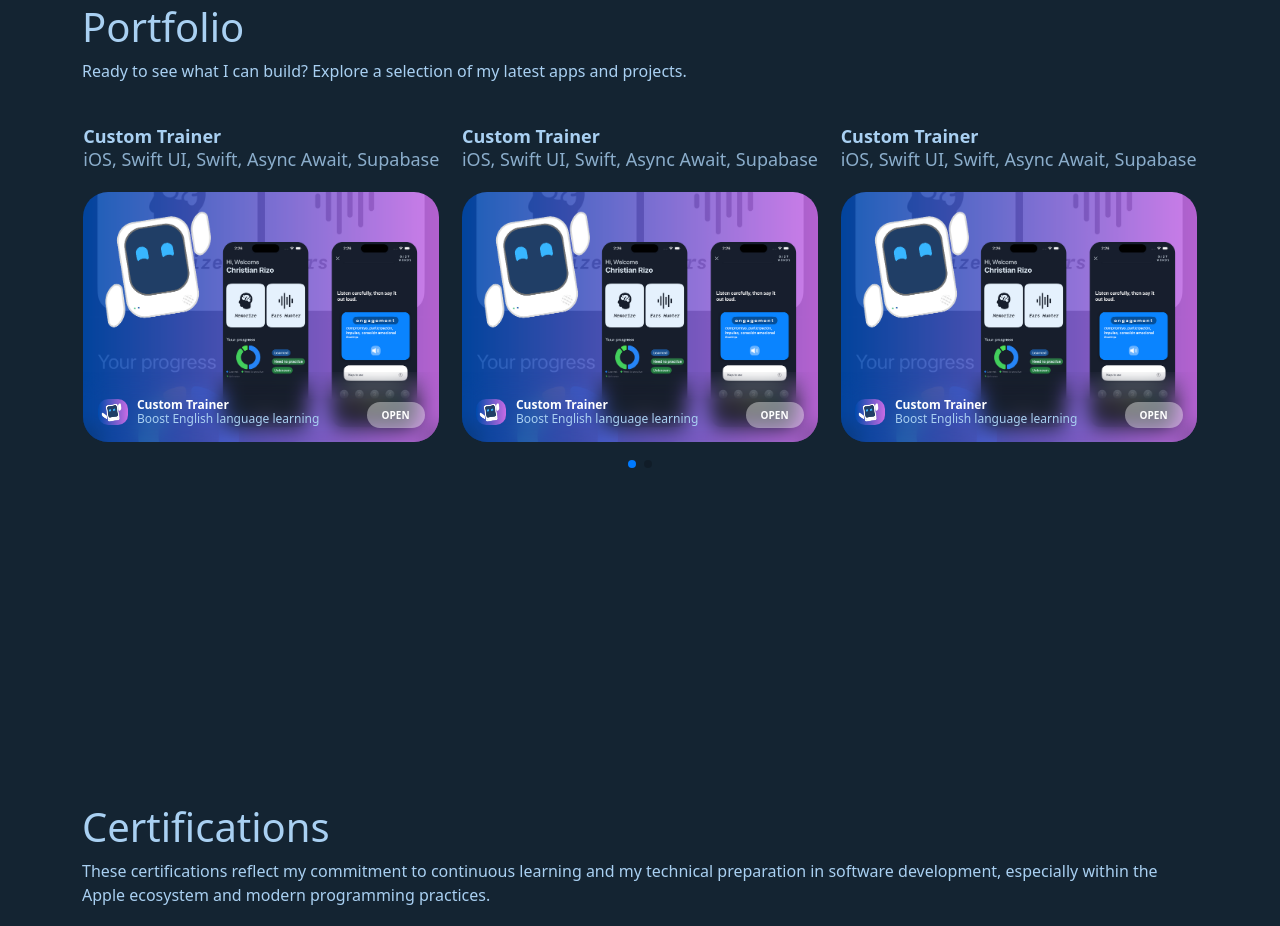
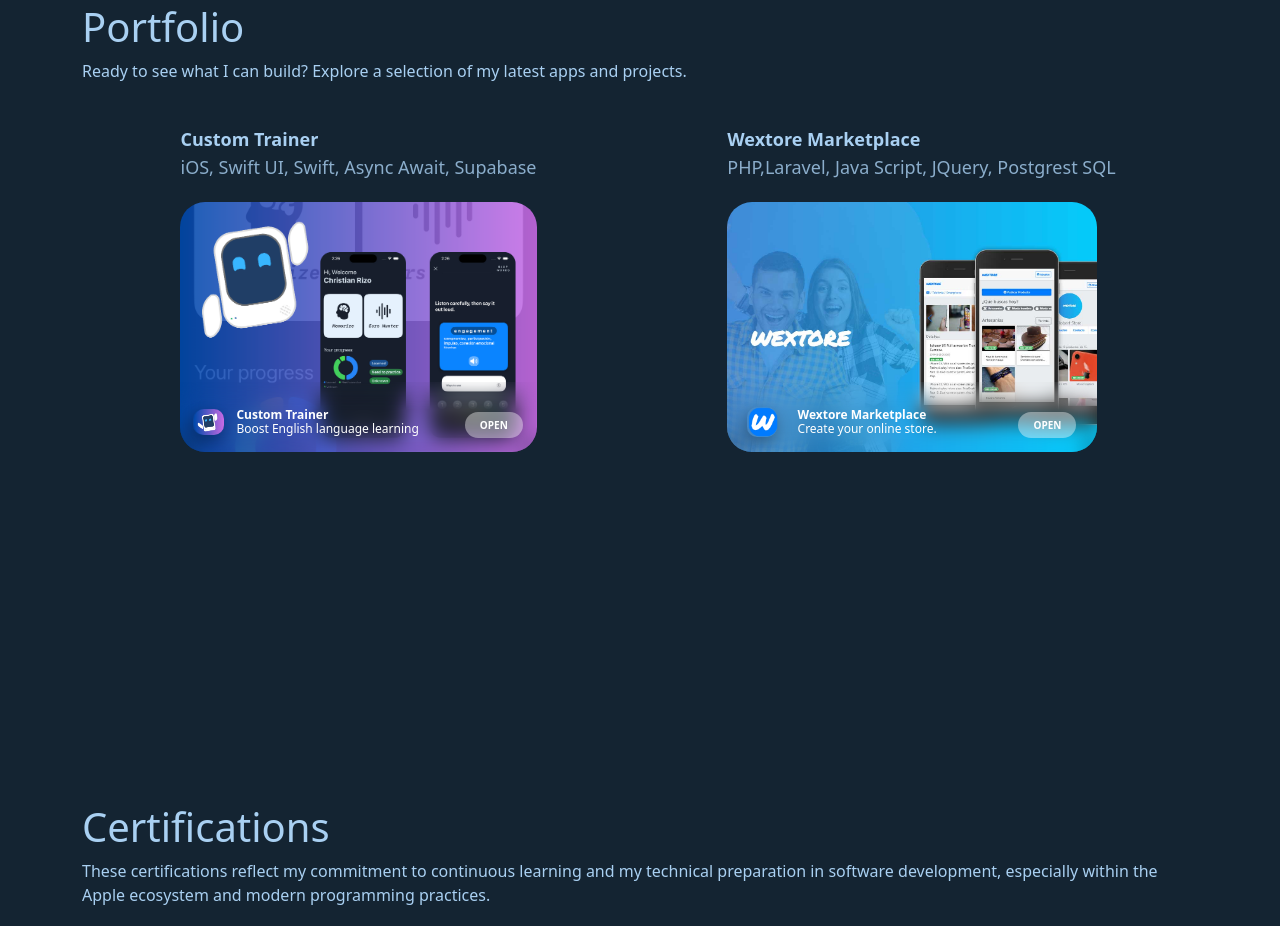
Before and after one commit to AbsApps/portafolio, a website: page index.html in a window 1280 px wide. Shown: the part 1677-2603 px from the top of the page. Drawn offline with nearby package versions, Linux system fonts and the light colour scheme.

Commit message:
Portafolio
portafoliio terminado

```diff
--- a/css/style.scss
+++ b/css/style.scss
@@ -156,14 +156,14 @@
 
         h1,
         h2 {
-            line-height: 15px;
+            line-height: 20px;
             font-size: 18px;
         }
     }
 }
 
 .card-body {
-
+    cursor: pointer;
     max-width: 370px;
     width: 100%;
     height: 250px;
@@ -177,10 +177,15 @@
 
 
     // Manejar la imagen de fondo
-    background-image: url(./../img/MDC01.jpg);
     background-size: cover;
     background-position: center top;
     background-repeat: no-repeat;
+
+    transition: 0.3s;
+    &:hover {
+        opacity: 0.9;
+        height: 265px;
+    }
 
     .detail {
         height: 70px;
@@ -190,6 +195,7 @@
         display: flex;
         flex-direction: row;
         justify-content: space-around;
+        gap: 5px;
 
         /* El degradado transparente se extiende hasta el 30% de la altura del div */
         -webkit-mask-image: linear-gradient(to bottom, transparent -10%, rgb(255, 255, 255) 40%);
@@ -233,7 +239,8 @@
             img {
                 max-width: 30px;
                 border-radius: 10px;
-
+                -webkit-box-shadow: -2px 6px 16px 1px rgba(0, 0, 0, 0.3);
+                box-shadow: -2px 6px 16px 1px rgba(0, 0, 0, 0.3);
             }
 
 
@@ -244,7 +251,7 @@
             h2,
             p {
                 font-size: 12px;
-                color: #ffff;
+                color: #ffff !important;
                 padding: 0px;
                 margin: 0px;
                 line-height: 14px;
@@ -266,6 +273,12 @@
                     border-radius: 20px;
                     padding-top: 6px;
                     padding-bottom: 6px;
+
+                    transition: 0.3s;
+                    &:hover {
+                        background-color: rgba(198, 198, 198, 0.4);
+                        font-size: 11px;
+                    }
                 }
             }
         }
@@ -274,6 +287,9 @@
 
 .card-body--img1 {
     background-image: url(./../img/portfolio/customTrainer/portada.png);
+}
+.card-body--img2 {
+    background-image: url(./../img/portfolio/wextore/landing.jpg);
 }
 
 .swiper.myCardsPictures {
@@ -442,7 +458,8 @@
 }
 .swiper.myPortfolio {
     width: 100%;
-
+    // border: 1px dotted red;
+    height: 380px;
 
     .swiper-slide {
         // border: 1px solid blue;
--- a/index.html
+++ b/index.html
@@ -83,7 +83,7 @@
                 <div class="row d-block d-lg-none">
                     <div class="col-12">
                         <h1>
-                                A great achievement I'm incredibly proud of.
+                            A great achievement I'm incredibly proud of.
                         </h1>
                     </div>
                 </div>
@@ -156,8 +156,8 @@
                                             <div class="card-body card-body--img1">
                                                 <div class="detail">
                                                     <div>
-                                                        <img src="./img/portfolio/customTrainer/logo.png" class="img-fluid"
-                                                            alt="Custom Trainer">
+                                                        <img src="./img/portfolio/customTrainer/logo.png"
+                                                            class="img-fluid" alt="Custom Trainer">
                                                     </div>
                                                     <div>
                                                         <h2>Custom Trainer</h2>
@@ -172,21 +172,22 @@
                                             </div>
                                         </article>
                                     </div>
+
                                     <div class="swiper-slide">
                                         <article class="card-app">
                                             <div class="header">
-                                                <h1>Custom Trainer</h1>
-                                                <h2>iOS, Swift UI, Swift, Async Await, Supabase</h2>
+                                                <h1>Wextore Marketplace</h1>
+                                                <h2>PHP,Laravel, Java Script, JQuery, Postgrest SQL</h2>
                                             </div>
-                                            <div class="card-body card-body--img1">
+                                            <div class="card-body card-body--img2">
                                                 <div class="detail">
                                                     <div>
-                                                        <img src="./img/portfolio/customTrainer/logo.png" class="img-fluid"
-                                                            alt="Custom Trainer">
+                                                        <img src="./img/portfolio/wextore/icon.png" class="img-fluid"
+                                                            alt="Wesxtore markeplace">
                                                     </div>
                                                     <div>
-                                                        <h2>Custom Trainer</h2>
-                                                        <p>Boost English language learning</p>
+                                                        <h2>Wextore Marketplace</h2>
+                                                        <p>Create your online store.</p>
                                                     </div>
                                                     <div>
                                                         <a target="_blank" href="#">
@@ -197,56 +198,9 @@
                                             </div>
                                         </article>
                                     </div>
-                                    <div class="swiper-slide">
-                                        <article class="card-app">
-                                            <div class="header">
-                                                <h1>Custom Trainer</h1>
-                                                <h2>iOS, Swift UI, Swift, Async Await, Supabase</h2>
-                                            </div>
-                                            <div class="card-body card-body--img1">
-                                                <div class="detail">
-                                                    <div>
-                                                        <img src="./img/portfolio/customTrainer/logo.png" class="img-fluid"
-                                                            alt="Custom Trainer">
-                                                    </div>
-                                                    <div>
-                                                        <h2>Custom Trainer</h2>
-                                                        <p>Boost English language learning</p>
-                                                    </div>
-                                                    <div>
-                                                        <a target="_blank" href="#">
-                                                            <span>OPEN</span>
-                                                        </a>
-                                                    </div>
-                                                </div>
-                                            </div>
-                                        </article>
-                                    </div>
-                                    <div class="swiper-slide">
-                                        <article class="card-app">
-                                            <div class="header">
-                                                <h1>Custom Trainer</h1>
-                                                <h2>iOS, Swift UI, Swift, Async Await, Supabase</h2>
-                                            </div>
-                                            <div class="card-body card-body--img1">
-                                                <div class="detail">
-                                                    <div>
-                                                        <img src="./img/portfolio/customTrainer/logo.png" class="img-fluid"
-                                                            alt="Custom Trainer">
-                                                    </div>
-                                                    <div>
-                                                        <h2>Custom Trainer</h2>
-                                                        <p>Boost English language learning</p>
-                                                    </div>
-                                                    <div>
-                                                        <a target="_blank" href="#">
-                                                            <span>OPEN</span>
-                                                        </a>
-                                                    </div>
-                                                </div>
-                                            </div>
-                                        </article>
-                                    </div>
+
+
+
                                 </div>
                                 <div class="swiper-pagination"></div>
                             </div>
--- a/js/script.js
+++ b/js/script.js
@@ -59,10 +59,10 @@
         el: ".swiper-pagination",
         clickable: true,
     },
-    // autoplay: {
-    //     delay: 2500,
-    //     disableOnInteraction: false,
-    // },
+    autoplay: {
+        delay: 3500,
+        disableOnInteraction: false,
+    },
     breakpoints: {
         340: {
             slidesPerView: 1,
@@ -77,8 +77,8 @@
             spaceBetween: 30,
         },
         1024: {
-            slidesPerView: 3,
-            spaceBetween: 20,
+            slidesPerView: 2,
+            spaceBetween: 10,
         },
     },
 });
```
Also changed, not shown: css/style.css, img/portfolio/wextore/icon.png (added), img/portfolio/wextore/landing.jpg (added), 2 other files.
